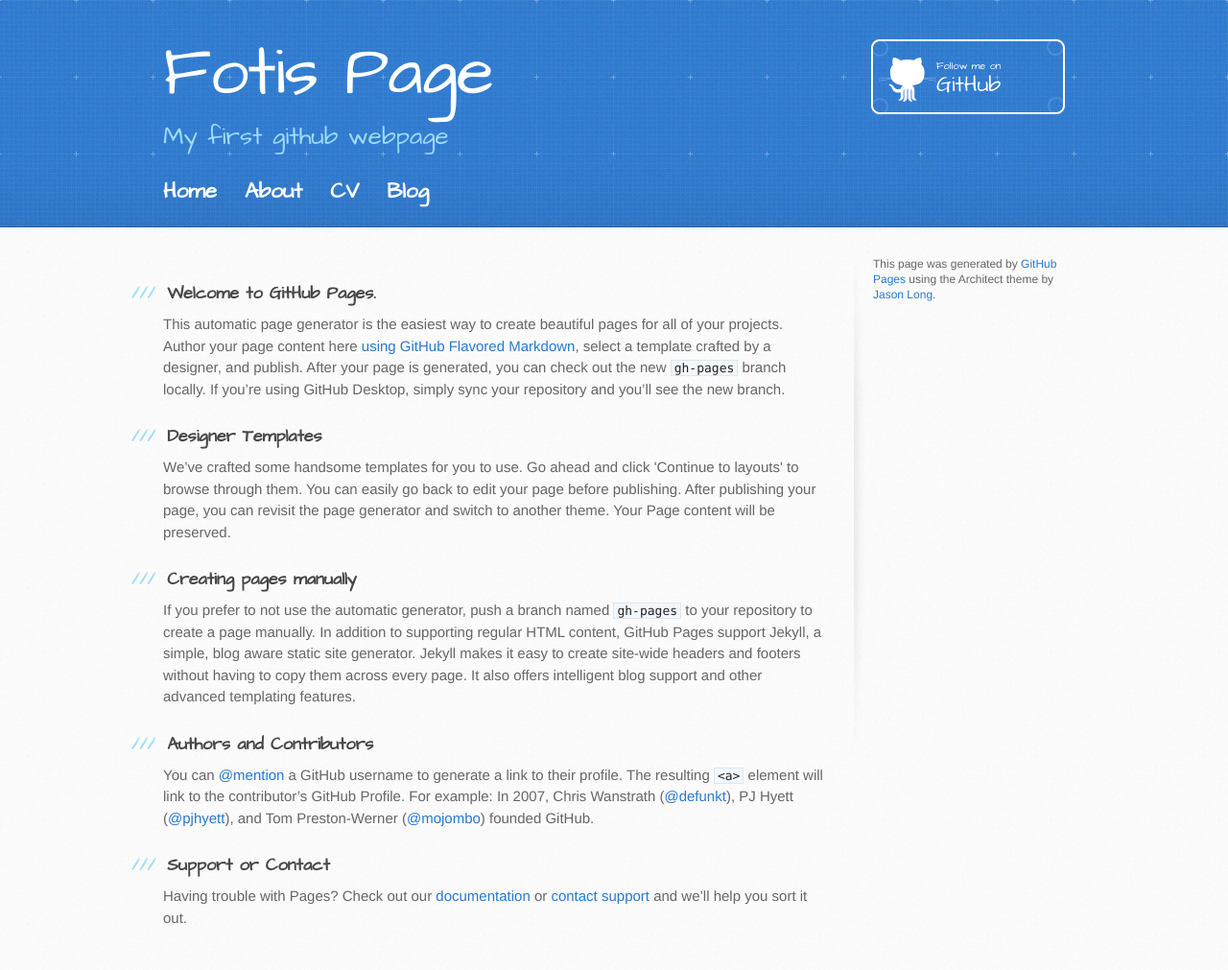
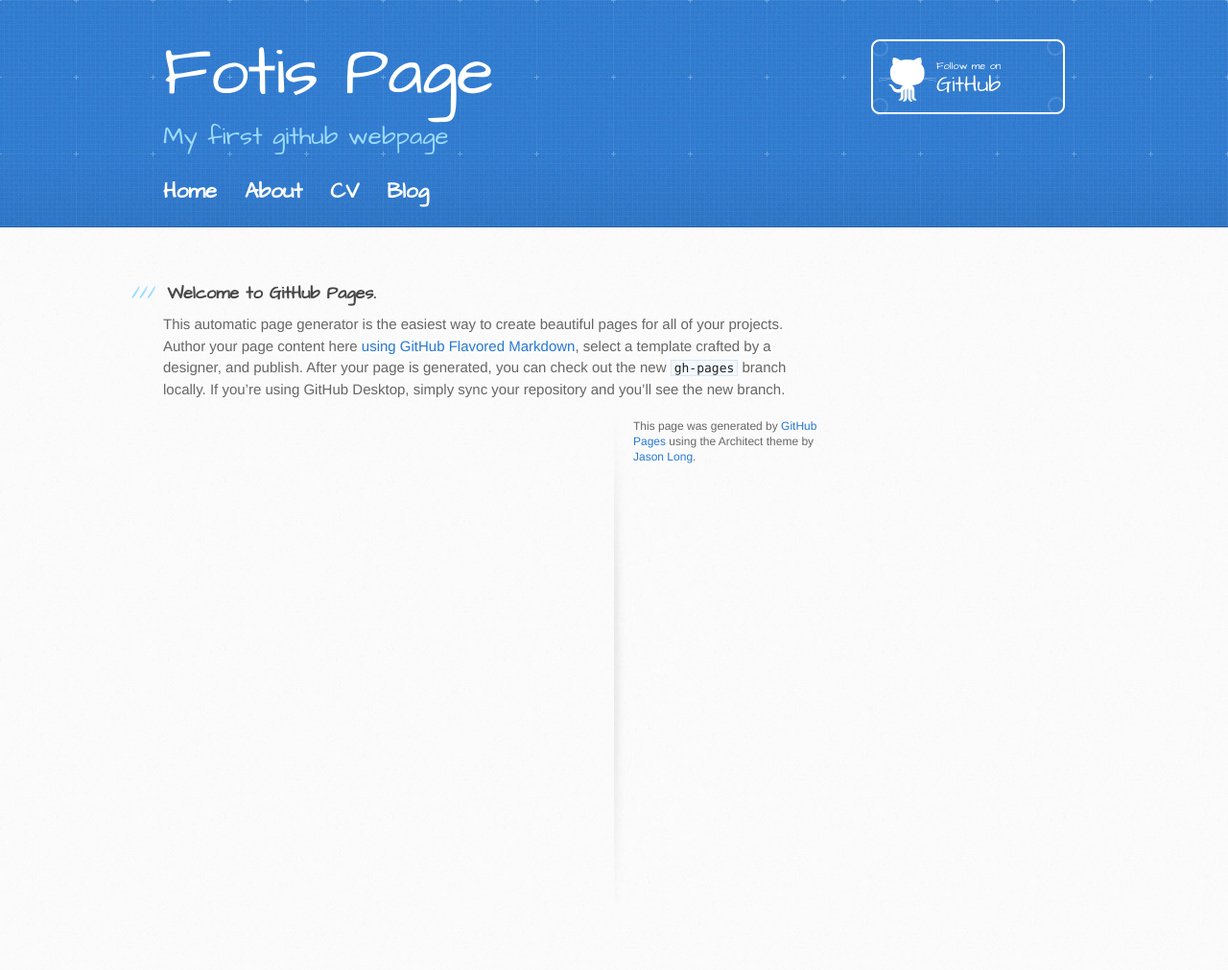
Before and after one commit to tsakof/tsakof.github.io, a Jekyll site: the page index.html, which Jekyll copies as it is, in a window 1280 px wide. Shown: the whole page at 96% size. Built offline with Jekyll 4.4.1, drawn with Linux system fonts in a browser that asks for light colours; after the commit the page ends 964 px from its top, so only the background shows below that.

Commit message:
Update index.html

```diff
--- a/index.html
+++ b/index.html
@@ -40,26 +40,6 @@
 
 <p>This automatic page generator is the easiest way to create beautiful pages for all of your projects. Author your page content here <a href="https://guides.github.com/features/mastering-markdown/">using GitHub Flavored Markdown</a>, select a template crafted by a designer, and publish. After your page is generated, you can check out the new <code>gh-pages</code> branch locally. If you’re using GitHub Desktop, simply sync your repository and you’ll see the new branch.</p>
 
-<h3>
-<a id="designer-templates" class="anchor" href="#designer-templates" aria-hidden="true"><span class="octicon octicon-link"></span></a>Designer Templates</h3>
-
-<p>We’ve crafted some handsome templates for you to use. Go ahead and click 'Continue to layouts' to browse through them. You can easily go back to edit your page before publishing. After publishing your page, you can revisit the page generator and switch to another theme. Your Page content will be preserved.</p>
-
-<h3>
-<a id="creating-pages-manually" class="anchor" href="#creating-pages-manually" aria-hidden="true"><span class="octicon octicon-link"></span></a>Creating pages manually</h3>
-
-<p>If you prefer to not use the automatic generator, push a branch named <code>gh-pages</code> to your repository to create a page manually. In addition to supporting regular HTML content, GitHub Pages support Jekyll, a simple, blog aware static site generator. Jekyll makes it easy to create site-wide headers and footers without having to copy them across every page. It also offers intelligent blog support and other advanced templating features.</p>
-
-<h3>
-<a id="authors-and-contributors" class="anchor" href="#authors-and-contributors" aria-hidden="true"><span class="octicon octicon-link"></span></a>Authors and Contributors</h3>
-
-<p>You can <a href="https://github.com/blog/821" class="user-mention">@mention</a> a GitHub username to generate a link to their profile. The resulting <code>&lt;a&gt;</code> element will link to the contributor’s GitHub Profile. For example: In 2007, Chris Wanstrath (<a href="https://github.com/defunkt" class="user-mention">@defunkt</a>), PJ Hyett (<a href="https://github.com/pjhyett" class="user-mention">@pjhyett</a>), and Tom Preston-Werner (<a href="https://github.com/mojombo" class="user-mention">@mojombo</a>) founded GitHub.</p>
-
-<h3>
-<a id="support-or-contact" class="anchor" href="#support-or-contact" aria-hidden="true"><span class="octicon octicon-link"></span></a>Support or Contact</h3>
-
-<p>Having trouble with Pages? Check out our <a href="https://help.github.com/pages">documentation</a> or <a href="https://github.com/contact">contact support</a> and we’ll help you sort it out.</p>
-        </section>
 
         <aside id="sidebar">
 
```
